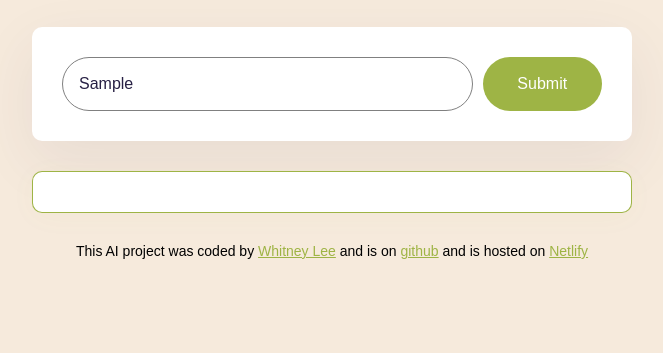
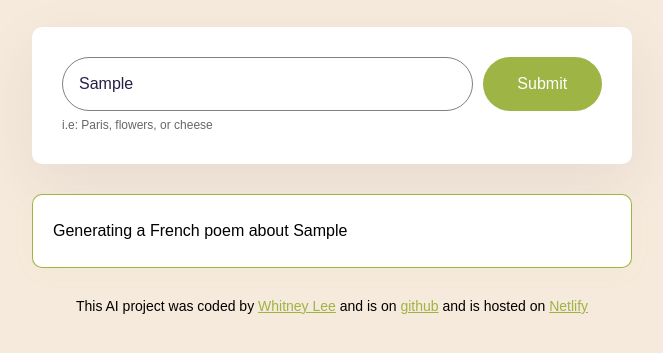
Before and after one commit to whitl33/project-french-poem-generator, a plain HTML site: page index.html in a window 1280 px wide. Both pictures are taken after typing "Sample" into the empty fields and a click on the input 850 px from the left and 261 px from the top of the page. Shown: the part 177-530 px from the top of the page, without its empty margins (308-971 px from the left). Drawn offline with nearby package versions, Linux system fonts and the light colour scheme; no server answers.

Commit message:
Improved the user experience

```diff
--- a/index.html
+++ b/index.html
@@ -17,13 +17,15 @@
         </header>
 
         <main>
-
-            <form id="poem-generator">
-                <input type="text" placeholder="Enter the topic of the French poem" autofocus required
-                    class="instructions" autocomplete="off" id="user-instructions" />
-                <input type="submit" class="submit-button" />
-            </form>
-            <div class="poem" id="poem">
+            <div class="form-container">
+                <form id="poem-generator">
+                    <input type="text" placeholder="Enter the topic of the French poem" autofocus required
+                        class="instructions" autocomplete="off" id="user-instructions" />
+                    <input type="submit" class="submit-button" />
+                </form>
+                <div class="hint">i.e: Paris, flowers, or cheese</div>
+            </div>
+            <div class="poem hidden" id="poem">
             </div>
 
         </main>
--- a/src/index.js
+++ b/src/index.js
@@ -18,6 +18,10 @@ let context = "user instructions: You are a romantic poem expert and love to wri
 
 let apiUrl = `https://api.shecodes.io/ai/v1/generate?prompt=${prompt}&context=${context}&key=${apiKey}`;
 
+let poemElement = document.querySelector("#poem");
+poemElement.classList.remove("hidden");
+poemElement.innerHTML = `<div class="generating">Generating a French poem about ${instructionsInput.value}</div>`;
+
 axios.get(apiUrl).then(displayPoem);
 
 
--- a/src/style.css
+++ b/src/style.css
@@ -23,16 +23,24 @@ h1{
 color: #272044;
 
 }
-
-
-form{
-    padding: 30px;
+.form-container{
+ padding: 30px;
     background-color: white;
     border-radius: 10px;
-    display: flex;
     box-shadow: 0px 20px 60px rgba(65, 50,100, 0.08);
     margin-bottom: 30px;
 
+}
+
+form{
+    display: flex;
+
+}
+.hint{
+    line-height: 1.5;
+    margin-top: 5px;
+    opacity: 0.6;
+    font-size: 12px;
 }
 .instructions{
     padding: 16px;
@@ -64,6 +72,11 @@ color: #272044;
    border-radius: 10px;
 box-shadow: 0px 4px 30px 0px rgba(155, 178, 63, 0.03);
 }
+
+.hidden{
+    display: none;
+}
+
 .poem strong{
     color: rgba(155, 178, 63, 0.969);
 
@@ -73,3 +86,16 @@ footer{
     margin-top: 30px;
     font-size: 14px;
 }
+.generating {
+  animation: blink-animation 1s steps(5, start) infinite;
+}
+@keyframes blink-animation {
+  to {
+    visibility: hidden;
+  }
+}
+@-webkit-keyframes blink-animation {
+  to {
+    visibility: hidden;
+  }
+}
```
